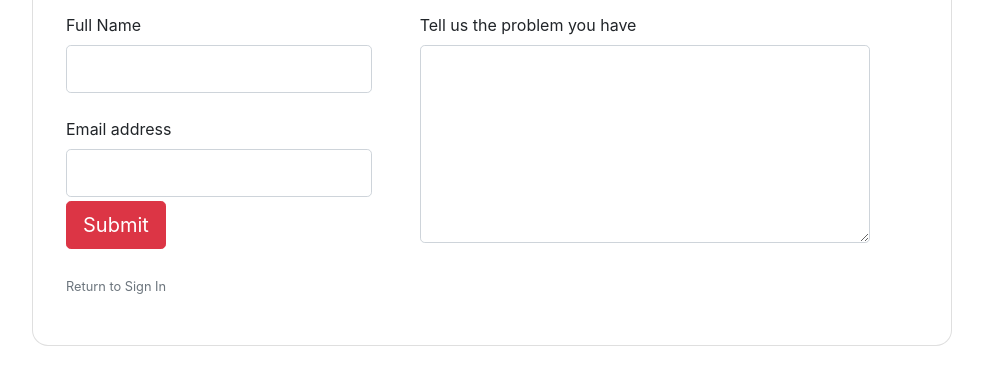
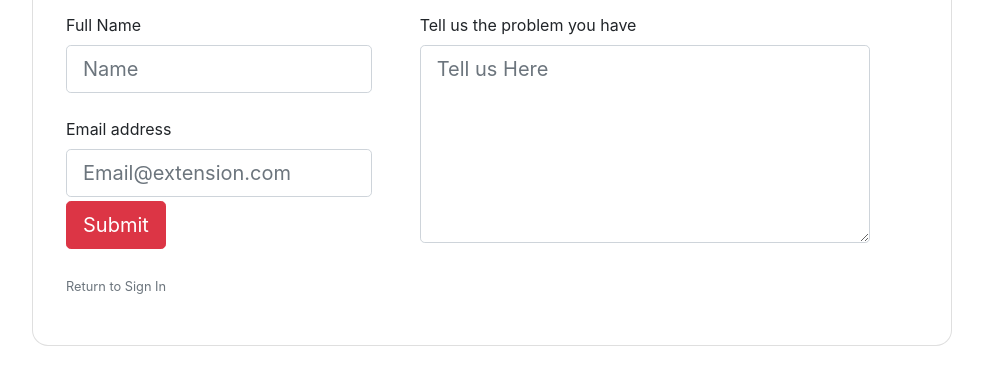
Before and after one commit to naufalfabian/boostraplogin, a plain HTML site: page support.html in a window 1280 px wide. Shown: the part 280-664 px from the top of the page, without its empty margins (148-1131 px from the left). Drawn offline with nearby package versions, Linux system fonts and the light colour scheme.

Commit message:
Update support.html

```diff
--- a/support.html
+++ b/support.html
@@ -26,12 +26,12 @@
                             <div>
                                 <div class="form-outline mb-4">
                                      <label class="form-label">Full Name</label>
-                                    <input type="text" id="name" name='name' class="form-control form-control-lg" />
+                                    <input type="text" placeholder="Name" id="name" name='name' class="form-control form-control-lg" />
 
                                 </div>
                                 <div class="form-outline mt-4 ">
                                     <label class="form-label">Email address</label>
-                                    <input type="email" id="email" name='email' class="form-control form-control-lg" />
+                                    <input type="email" placeholder="Email@extension.com" id="email" name='email' class="form-control form-control-lg" />
 
                                 </div>
                                 <div class="pt-1 mb-4">
@@ -40,7 +40,7 @@
                             </div>
                             <div class="mx-5" style="width: 60%;">
                                 <label class="form-label">Tell us the problem you have</label>
-                                <textarea type="text" rows="6" id="note" name='note' class="form-control  form-control-lg"></textarea>
+                                <textarea type="text" placeholder="Tell us Here" rows="6" id="note" name='note' class="form-control  form-control-lg"></textarea>
 
                             </div>
 
```
